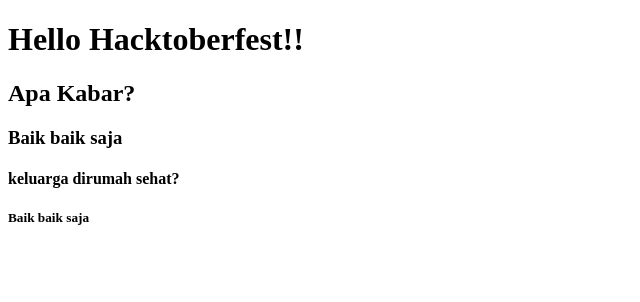
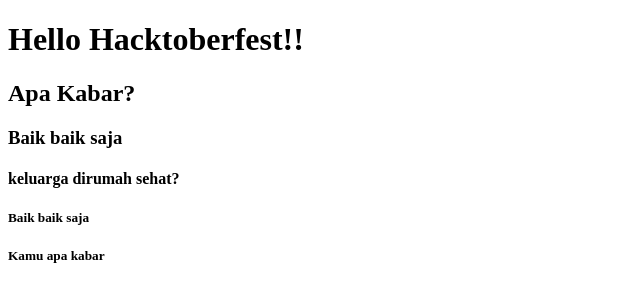
Before and after one commit to hafidhjulian/hacktoberfest_celebrate, a plain HTML site: page index.html in a window 1280 px wide. Shown: the whole page, without its empty margins (0-640 px from the left). Drawn offline with Linux system fonts and the light colour scheme.

Commit message:
blas bos

```diff
--- a/index.html
+++ b/index.html
@@ -12,5 +12,6 @@
     <h3>Baik baik saja</h3>
     <h4>keluarga dirumah sehat?</h4>
     <h5>Baik baik saja</h5>
+    <h5>Kamu apa kabar</h5>
 </body>
 </html>
```
